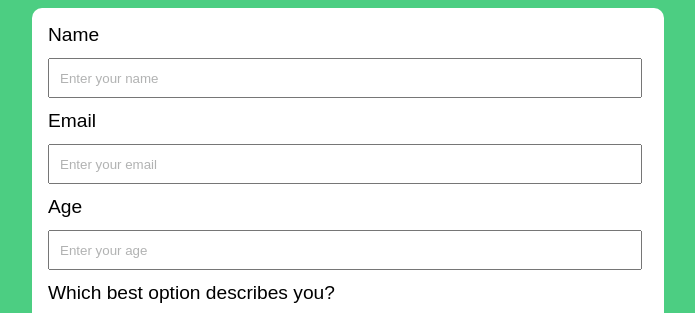
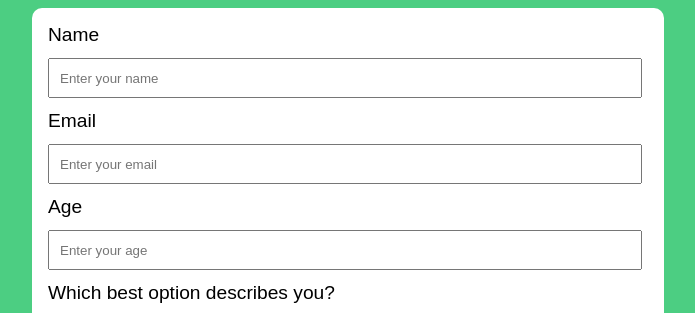
Before and after one commit to diegoals13/HTML-Forms, a plain HTML site: page index.html in a window 1280 px wide. Shown: the top 313 px of the page, without its empty margins (292-987 px from the left). Drawn offline with Linux system fonts and the light colour scheme.

Commit message:
ajuste en html y css

```diff
--- a/index.html
+++ b/index.html
@@ -9,11 +9,11 @@
 <body>
     <form method="post">
         <label for="name">Name</label><br>
-        <input type="text" id="name" name="user_name" value="Enter your name"><br>
+        <input type="text" id="name" name="user_name" placeholder="Enter your name"><br>
         <label for="email">Email</label><br>
-        <input type="email" id="email" name="user_email" value="Enter your email"><br>
+        <input type="email" id="email" name="user_email" placeholder="Enter your email"><br>
         <label for="age">Age</label><br>
-        <input type="age" id="age" name="user_age" value="Enter your age"><br>
+        <input type="age" id="age" name="user_age" placeholder="Enter your age"><br>
         <label for="option">Which best option describes you?</label><br>
         <select name="option" id="option">
             <option value="student">Stundent</option>
--- a/style.css
+++ b/style.css
@@ -19,11 +19,6 @@ select {
 	padding:3px 10px;
 	margin:12px 0;
 	display:inline-block;
-}
-form input[value="Enter your name"],
-form input[value="Enter your email"],
-form input[value="Enter your age"] {
-    color: rgba(157, 158, 158, 0.795);
 }
 form input[type="checkbox"],
 form input[type="radio"] {
```
